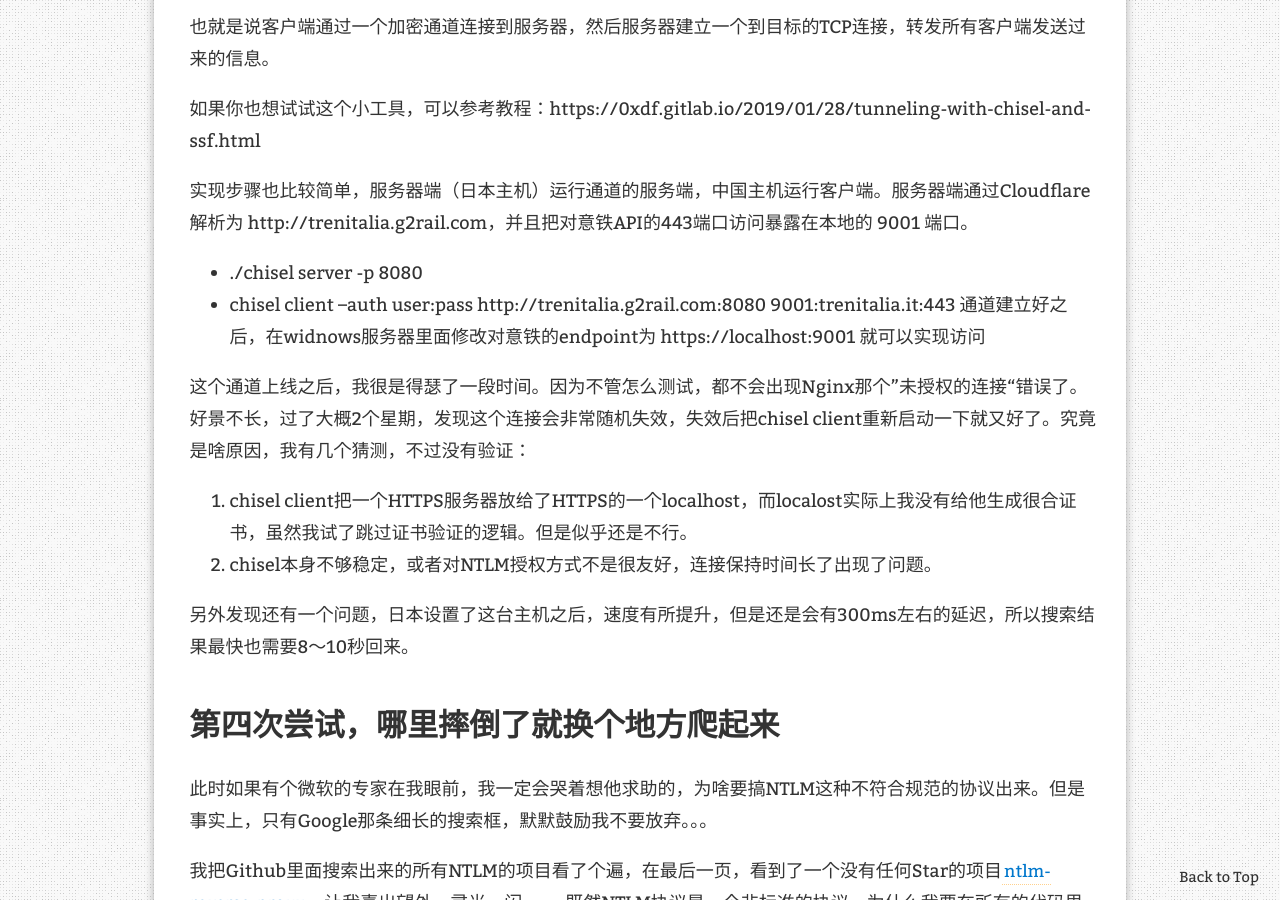
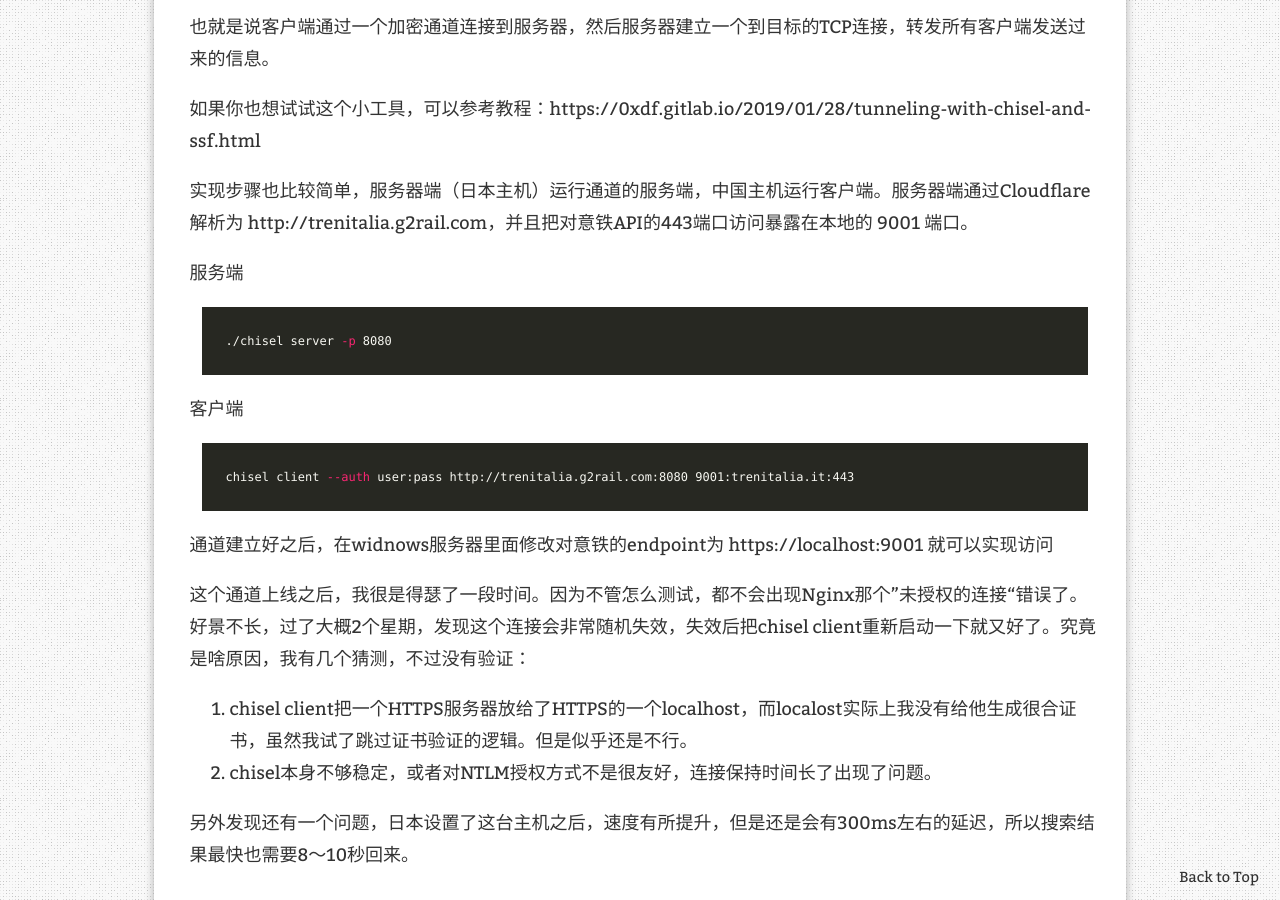
Before and after one commit to qinwenshi/sh, a Jekyll site: the page built from _posts/2019-12-14-network-and-cdn.md, in a window 1280 px wide and 900 px high, scrolled down 2800 px. Built offline with Jekyll 4.4.1, drawn with Linux system fonts in a browser that asks for light colours; nearby versions of some CDN libraries; comment, search, counter and statistics services are not loaded.

Commit message:
reformat

````diff
--- a/_posts/2019-12-14-network-and-cdn.md
+++ b/_posts/2019-12-14-network-and-cdn.md
@@ -70,8 +70,19 @@ Chisel仓库里面是是这么描述自己的。
 如果你也想试试这个小工具，可以参考教程：https://0xdf.gitlab.io/2019/01/28/tunneling-with-chisel-and-ssf.html
 
 实现步骤也比较简单，服务器端（日本主机）运行通道的服务端，中国主机运行客户端。服务器端通过Cloudflare解析为 http://trenitalia.g2rail.com，并且把对意铁API的443端口访问暴露在本地的 9001 端口。
-* ./chisel server -p 8080
-* chisel client --auth user:pass http://trenitalia.g2rail.com:8080 9001:trenitalia.it:443
+
+服务端
+
+```bash
+./chisel server -p 8080
+```
+
+客户端
+
+```bash
+chisel client --auth user:pass http://trenitalia.g2rail.com:8080 9001:trenitalia.it:443
+```
+
 通道建立好之后，在widnows服务器里面修改对意铁的endpoint为 https://localhost:9001 就可以实现访问
 
 这个通道上线之后，我很是得瑟了一段时间。因为不管怎么测试，都不会出现Nginx那个”未授权的连接“错误了。好景不长，过了大概2个星期，发现这个连接会非常随机失效，失效后把chisel client重新启动一下就又好了。究竟是啥原因，我有几个猜测，不过没有验证：
````
